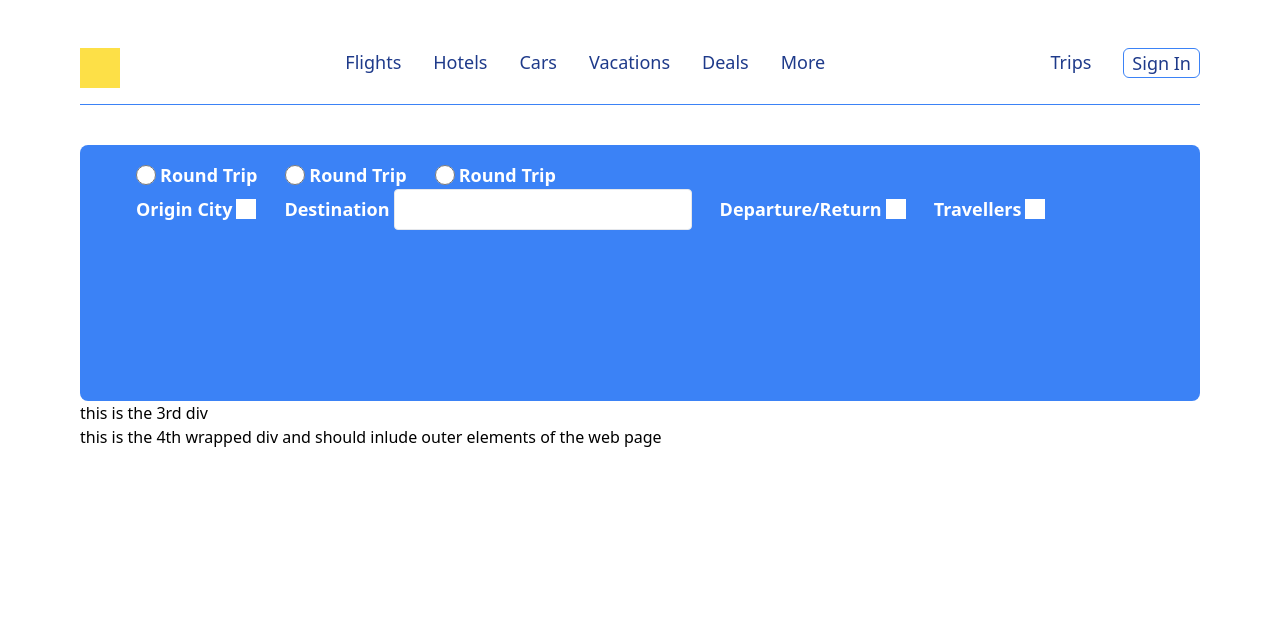
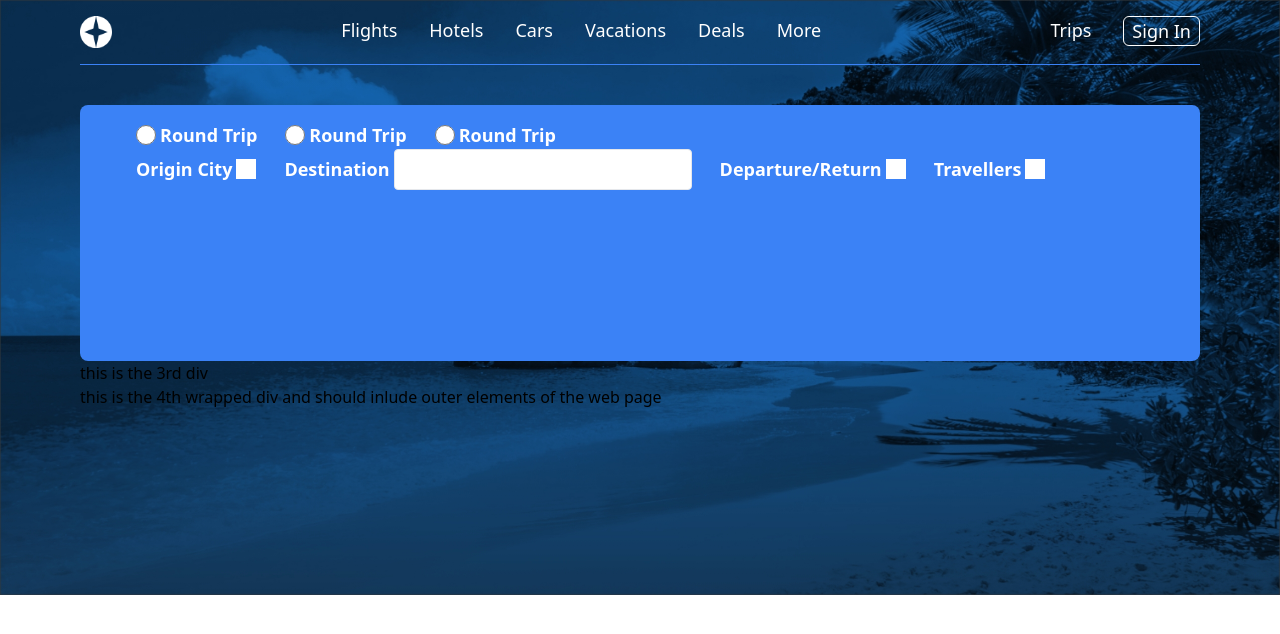
Before and after one commit to Sam516-Dev/my-project, a React (Create React App) app: page / in a window 1280 px wide. Shown: the top 634 px of the page. Built offline with nearby package versions, Linux system fonts and the light colour scheme.

Commit message:
working
Signed-off-by: Sam516-Dev <samuelnjoroge3455@gmail.com>

```diff
--- a/src/App.js
+++ b/src/App.js
@@ -1,15 +1,20 @@
 import './App.css'
 import FrontBar from './components/FrontBar'
 import Navbar from './components/Navbar'
+// import Bg from '../Media/Assets/Bg.jpg'
+import Bg from './Media/Assets/Bg.jpg'
 
 function App() {
   return (
-    <fragment>
-      <div className=" mx-20 mt-8 h-screen">
+    <div>
+      <div className=" absolute w-full h-10">
+        <img src={Bg} alt="bg" />
+      </div>
+      <div className="  relative mx-20 h-screen">
         <Navbar />
         <FrontBar />
       </div>
-    </fragment>
+    </div>
   )
 }
 
--- a/src/components/Navbar.js
+++ b/src/components/Navbar.js
@@ -1,20 +1,14 @@
-import React from 'react'
-import logo from '../Media/Assets/logo.svg'
-import Bg from '../Media/Assets/Bg.jpg'
-
-
-
+import React, { Fragment } from 'react'
+import logo from '../Media/Assets/logo.png'
 
 export default function () {
   return (
     <div className=" border-b border-blue-500 py-4 flex justify-between">
+        <div className="  h-8 w-8 ">
+          <img src={logo} alt="logo" />
+        </div>
       <div>
-      <svg className=' h-10 w-10 text-red-600 bg-yellow-300'>
-        <use xlinkHref={logo}></use>
-      </svg>
-      </div>
-      <div >
-        <ul className=" text-blue-900 gap-8 font-medium text-lg flex">
+        <ul className=" text-white gap-8 font-medium text-lg flex">
           <li>
             <a href="#">Flights</a>
           </li>
@@ -36,11 +30,11 @@ export default function () {
         </ul>
       </div>
       <div>
-        <ul className=" text-blue-900 gap-8 font-medium text-lg flex">
+        <ul className=" text-white gap-8 font-medium text-lg flex">
           <li>
             <a href="#">Trips</a>
           </li>
-          <li className=" border border-blue-500 px-2 rounded-md">
+          <li className=" border border-white px-2 rounded-md">
             <a href="#">Sign In</a>
           </li>
         </ul>
```
Also changed, not shown: src/Media/Assets/logo.png (added), src/Media/Assets/logo.svg (deleted).
